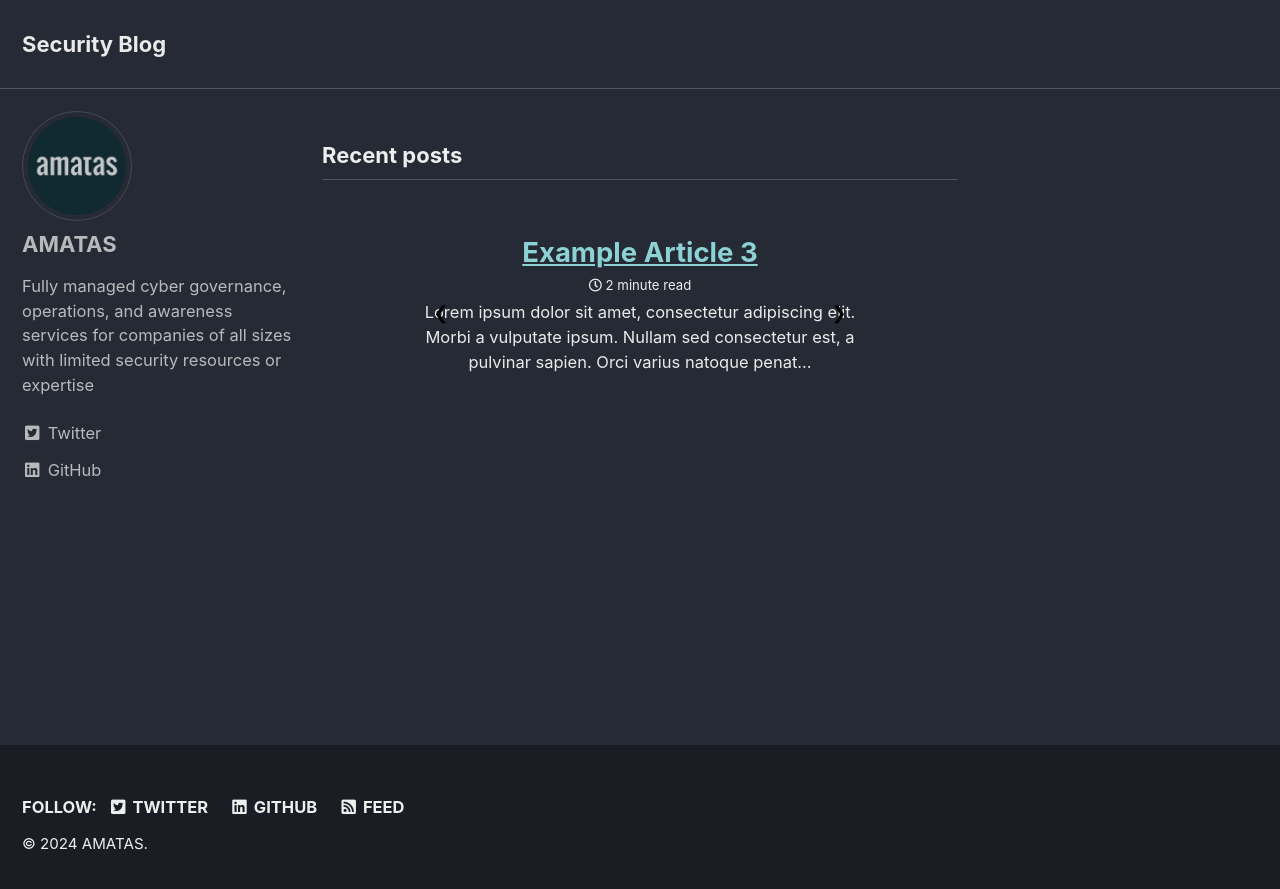
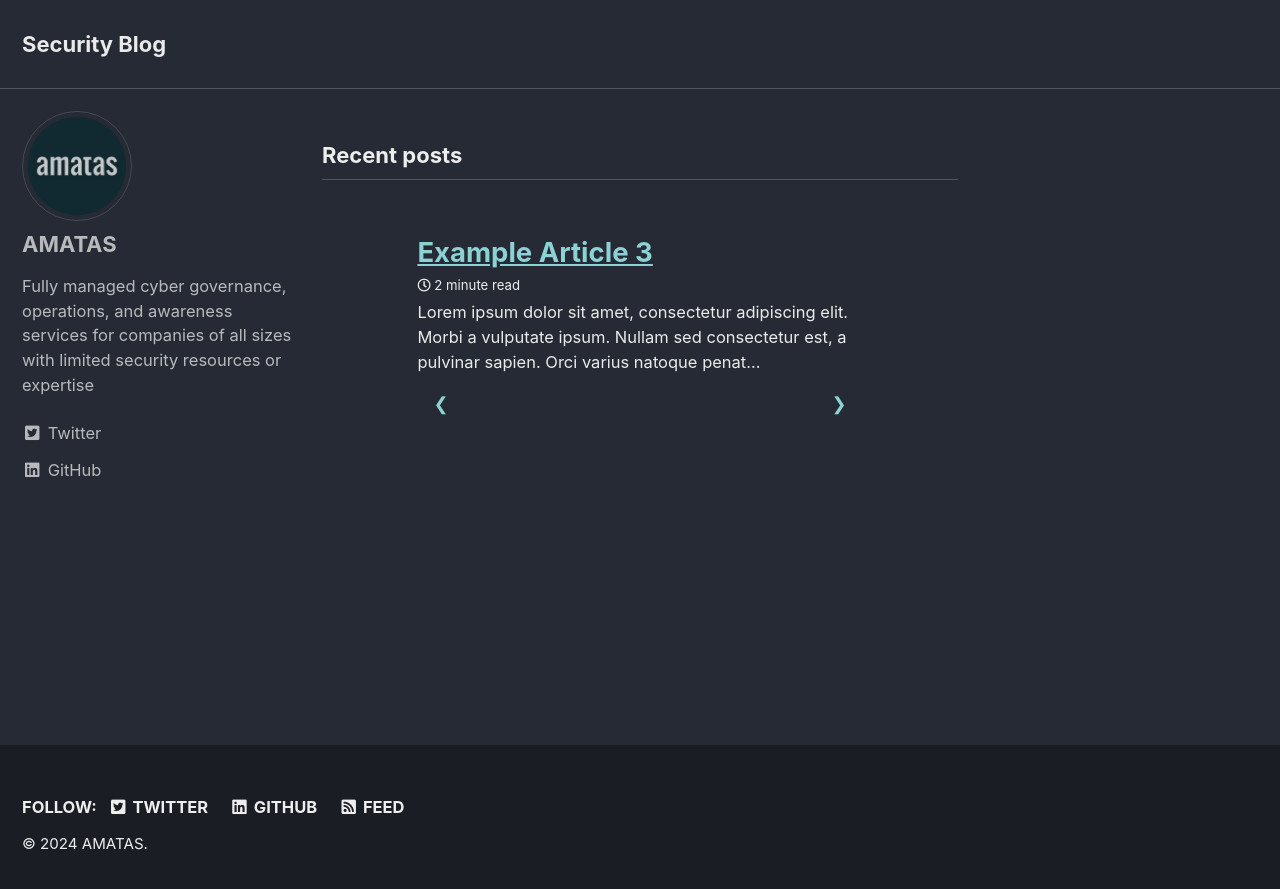
Before and after one commit to martinstnv/amatas-blog, a Jekyll site: the page built from index.html, in a window 1280 px wide. Shown: the top 889 px of the page. Built offline with Jekyll 4.4.1, drawn with Linux system fonts in a browser that asks for light colours; cached includes are drawn as plain includes; the list of posts is cut into pages by our own code.

Commit message:
fix carousel controls style

```diff
--- a/assets/css/main.scss
+++ b/assets/css/main.scss
@@ -19,7 +19,6 @@ search: false
 
 .list__item {
   display: none;
-  text-align: center;
 }
 
 
@@ -30,11 +29,9 @@ search: false
 .carousel-control-prev, .carousel-control-next {
   cursor: pointer;
   position: absolute;
-    top: 50%;
   width: auto;
   padding: 16px;
   margin-top: -22px;
-    color: black;
   font-weight: bold;
   font-size: 18px;
   transition: 0.6s ease;
```
Lines whose indentation alone changed are shown as unchanged.
